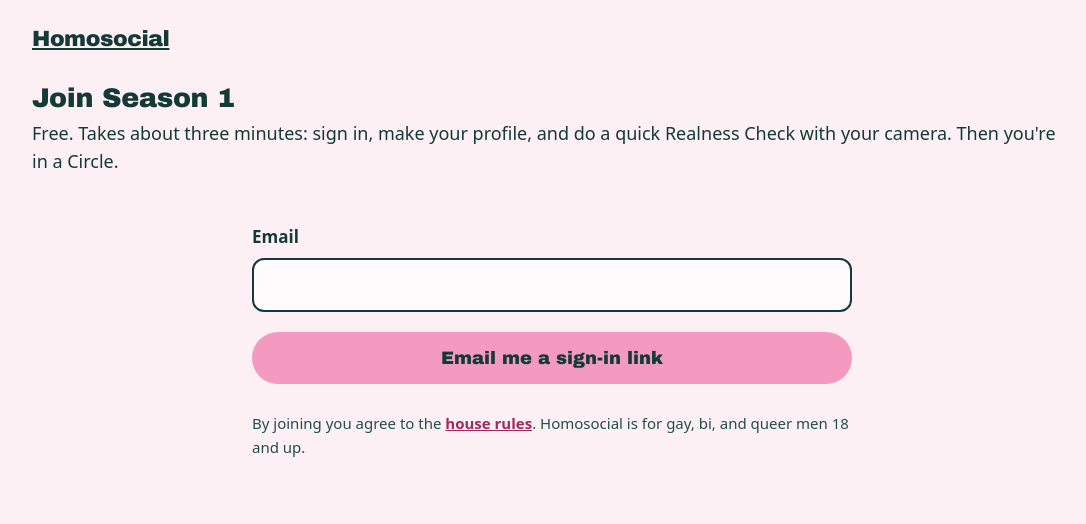
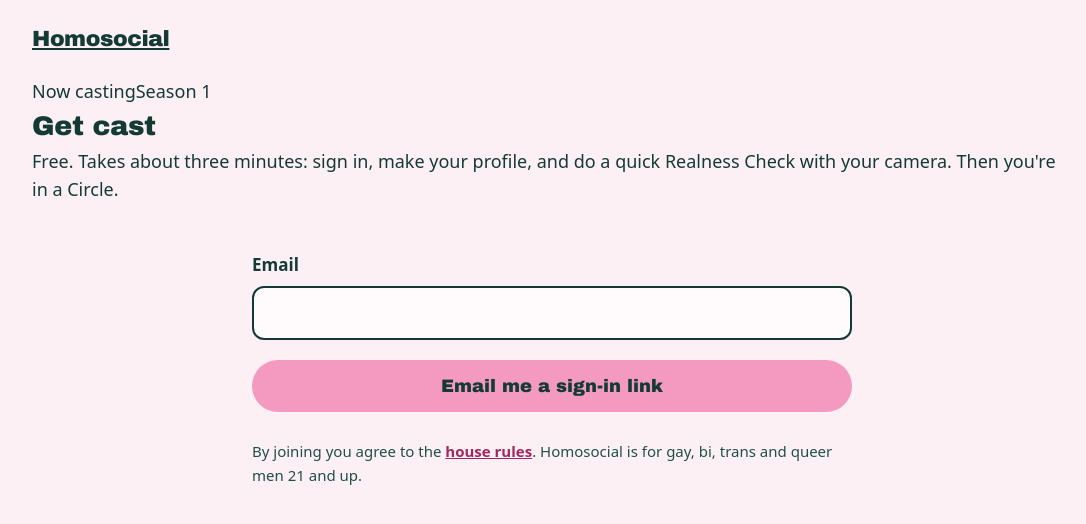
Before and after one commit to jlow2020/homosocial, a Next.js app: page /join in a window 1280 px wide. Shown: the top 524 px of the page, without its empty margins (88-1174 px from the left). Built offline with nearby package versions, Linux system fonts and the light colour scheme; no server answers; a web font is replaced by a local one.

Commit message:
Join: Get cast

```diff
--- a/src/app/join/JoinForm.tsx
+++ b/src/app/join/JoinForm.tsx
@@ -2,6 +2,7 @@
 
 import { useActionState } from "react";
 import { joinWithEmail, joinWithGoogle, type JoinState } from "./actions";
+import { SEASON } from "@/lib/season";
 
 export default function JoinForm({ google }: { google: boolean }) {
   const [state, action, pending] = useActionState<JoinState, FormData>(joinWithEmail, {});
@@ -49,7 +50,7 @@ export default function JoinForm({ google }: { google: boolean }) {
       </form>
       <p className="fine">
         By joining you agree to the <a href="/rules">house rules</a>. Homosocial
-        is for gay, bi, and queer men 18 and up.
+        is for gay, bi, trans and queer men {SEASON.minAge} and up.
       </p>
     </div>
   );
--- a/src/app/join/page.tsx
+++ b/src/app/join/page.tsx
@@ -5,7 +5,7 @@ import JoinForm from "./JoinForm";
 import { getMe, nextPath } from "@/lib/supabase-server";
 import { SEASON } from "@/lib/season";
 
-export const metadata: Metadata = { title: `Join ${SEASON.name} | Homosocial` };
+export const metadata: Metadata = { title: "Get cast | Homosocial" };
 export const dynamic = "force-dynamic";
 
 const errors: Record<string, string> = {
@@ -25,12 +25,20 @@ export default async function Join({
 
   return (
     <main className="apply-page">
-      <PageHead title={`Join ${SEASON.name}`}>
+      <PageHead
+        title="Get cast"
+        tag={
+          <>
+            <span className="chy-hot">Now casting</span>
+            <span className="chy-light">{SEASON.name}</span>
+          </>
+        }
+      >
         Free. Takes about three minutes: sign in, make your profile, and do a
         quick Realness Check with your camera. Then you&apos;re in a Circle.
       </PageHead>
       {error && errors[error] && (
-        <div className="wrap" style={{ maxWidth: 680, paddingTop: 32 }}>
+        <div className="wrap" style={{ paddingBottom: 24 }}>
           <p className="error" role="alert">
             {errors[error]}
           </p>
```
